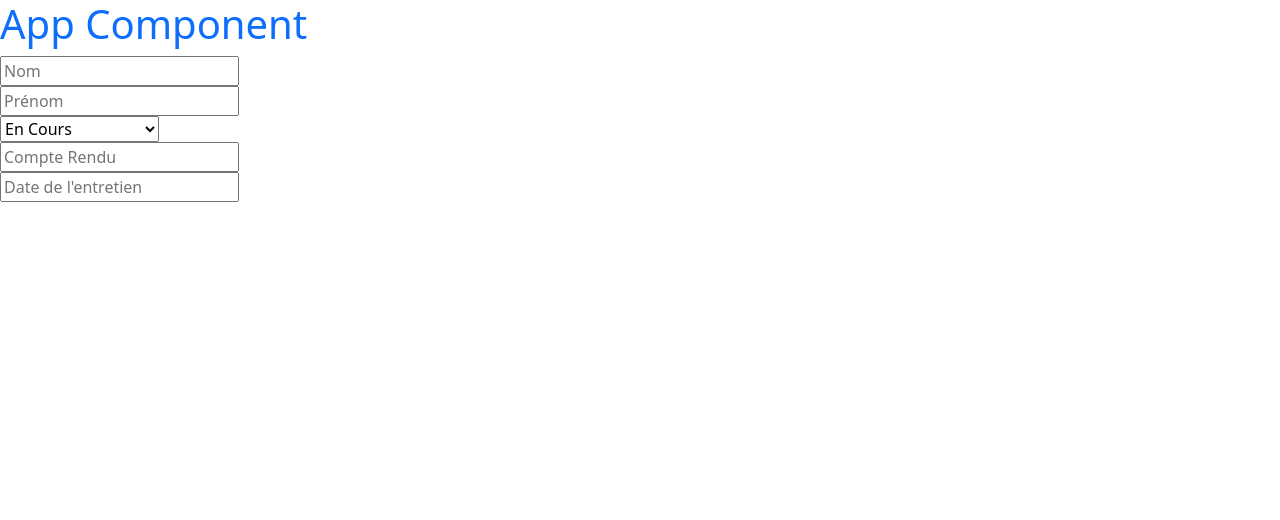
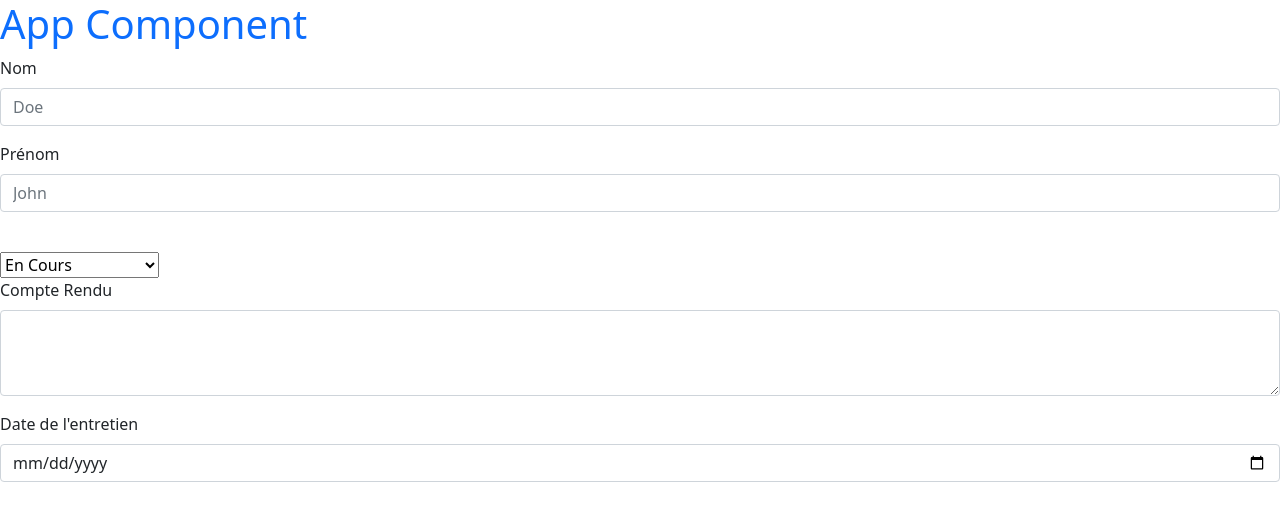
Before and after one commit to QGAlligator/ProjetRHFront, an Angular app: page /form in a window 1280 px wide. Shown: the top 520 px of the page. Built offline with nearby package versions, Linux system fonts and the light colour scheme.

Commit message:
Amélioration du HTML du formulaire

```diff
--- a/src/app/interviewform/interviewform.component.html
+++ b/src/app/interviewform/interviewform.component.html
@@ -1,8 +1,13 @@
 <div class="form-container">
     <form >
-        <input type="text" placeholder="Nom">
-        <br>
-        <input type="text" placeholder="Prénom">
+        <div class="mb-3">
+            <label for="candidatName" class="form-label">Nom</label>
+            <input type="text" class="form-control" id="candidatName" placeholder="Doe">
+        </div>
+        <div class="mb-3">
+            <label for="candidatFirstName" class="form-label">Prénom</label>
+            <input type="text" class="form-control" id="candidatFirstName" placeholder="John">
+        </div>
         <br>
         <select>
             <option value="EC">En Cours</option>
@@ -10,8 +15,13 @@
             <option value="RN">Réponse Négative</option>
         </select>
         <br>
-        <input type="text" placeholder="Compte Rendu">
-        <br>
-        <input type="text" placeholder="Date de l'entretien">
+        <div class="mb-3">
+            <label for="compteRendu" class="form-label">Compte Rendu</label>
+            <textarea class="form-control" id="compteRendu" rows="3"></textarea>
+        </div>
+        <div class="mb-3">
+            <label for="date" class="form-label">Date de l'entretien</label>
+            <input type="date" class="form-control" id="date">
+        </div>
     </form>
 </div>
```
